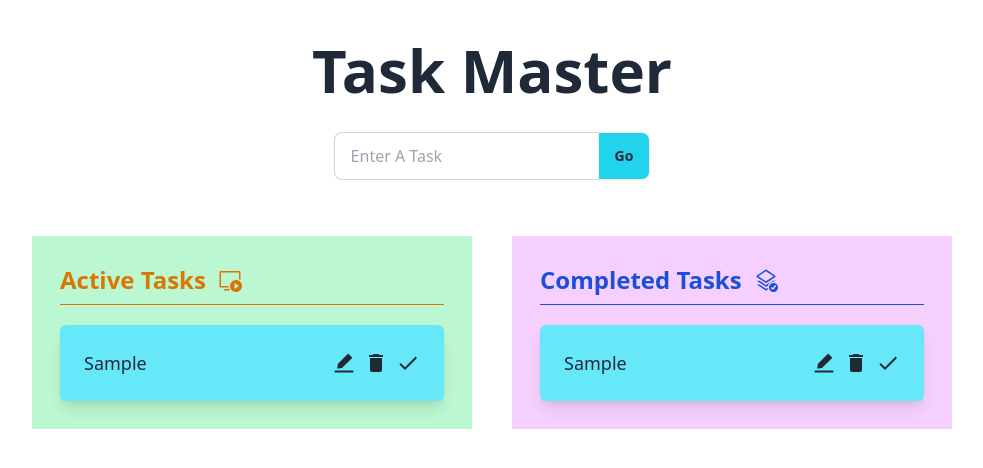
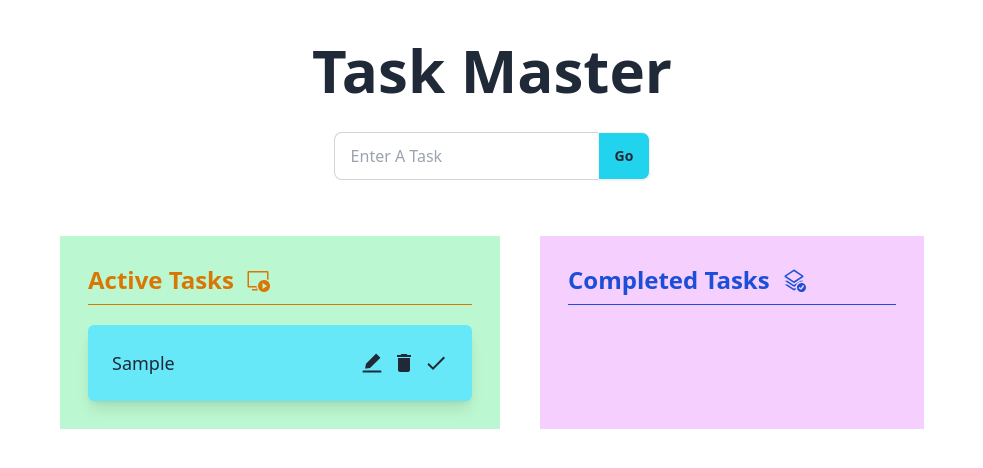
Before and after one commit to Galib-23/Task-Master, a React (Create React App) app: page / in a window 1280 px wide. Both pictures are taken after typing "Sample" into the empty fields and a click on the button "Go". Shown: the top 468 px of the page, without its empty margins (148-1131 px from the left). Built offline with nearby package versions, Linux system fonts and the light colour scheme.

Commit message:
dnd added

```diff
--- a/package.json
+++ b/package.json
@@ -9,8 +9,10 @@
     "@types/jest": "^27.5.2",
     "@types/node": "^16.18.85",
     "@types/react": "^18.2.60",
+    "@types/react-beautiful-dnd": "^13.1.8",
     "@types/react-dom": "^18.2.19",
     "react": "^18.2.0",
+    "react-beautiful-dnd": "^13.1.1",
     "react-dom": "^18.2.0",
     "react-icons": "^5.0.1",
     "react-scripts": "5.0.1",
--- a/src/App.tsx
+++ b/src/App.tsx
@@ -3,25 +3,61 @@ import React, { useState } from 'react';
 import InputField from './components/InputField';
 import { Todo } from './model';
 import TodoList from './components/TodoList';
+import { DragDropContext, DropResult } from 'react-beautiful-dnd';
+import { act } from 'react-dom/test-utils';
 
-const App: React.FC = () =>{
+const App: React.FC = () => {
 
   const [todo, setTodo] = useState<string>("");
   const [todos, setTodos] = useState<Todo[]>([]);
+  const [completedTodos, setCompletedTodos] = useState<Todo[]>([]);
 
   const handleAddTodo = (e: React.FormEvent) => {
     e.preventDefault();
-    if(todo){
-      setTodos([...todos, {id: Date.now(), todo, isDone: false}]);
+    if (todo) {
+      setTodos([...todos, { id: Date.now(), todo, isDone: false }]);
       setTodo("");
     }
   }
+
+  const onDragEnd = (result:DropResult) => {
+    const {source, destination} = result;
+    //console.log(result) --> see this to understand below codes
+    if(!destination) return;
+    if(destination.droppableId === source.droppableId && destination.index === source.index) return;
+
+    let add;
+    let active = todos;
+    let complete = completedTodos;
+
+    if(source.droppableId === "TodosList"){
+      add = active[source.index];
+      active.splice(source.index, 1);
+    }else{
+      add = complete[source.index];
+      complete.splice(source.index, 1);
+    }
+
+    if(source.droppableId === "TodosList"){
+      complete.splice(destination.index, 0, add);
+      //complete.push(add); --> this adds on last but above adds on a particular index
+    }else{
+      active.splice(destination.index, 0, add);
+      //active.push(add) --> this adds on last but above adds on a particular index
+    }
+    setCompletedTodos(complete);
+    setTodos(active);
+
+  }
+
   return (
-    <div className=''>
-      <h2 className='text-center text-6xl mt-10 mb-8 font-extrabold'>Task Master</h2>
-      <InputField todo={todo} setTodo={setTodo} handleAddTodo={handleAddTodo} />
-      <TodoList todos={todos} setTodos={setTodos}/>
-    </div>
+    <DragDropContext onDragEnd={onDragEnd}>
+      <div className=''>
+        <h2 className='text-center text-6xl mt-10 mb-8 font-extrabold'>Task Master</h2>
+        <InputField todo={todo} setTodo={setTodo} handleAddTodo={handleAddTodo} />
+        <TodoList todos={todos} setTodos={setTodos} completedTodos={completedTodos} setCompletedTodos={setCompletedTodos} />
+      </div>
+    </DragDropContext>
   );
 }
 
--- a/src/components/TodoCard.tsx
+++ b/src/components/TodoCard.tsx
@@ -3,17 +3,20 @@ import { Todo } from "../model"
 import { AiFillEdit } from "react-icons/ai";
 import { MdDelete, MdDone } from "react-icons/md";
 import { LuSave } from "react-icons/lu";
+import { Draggable } from "react-beautiful-dnd";
 
 type Props = {
+    index: number;
     todo: Todo;
     todos: Todo[];
     setTodos: React.Dispatch<React.SetStateAction<Todo[]>>;
+    completed: boolean;
 }
 
 
 
 
-const TodoCard = ({ todo, todos, setTodos }: Props) => {
+const TodoCard = ({ todo, todos, setTodos, index, completed }: Props) => {
 
 
     const [isEditing, setIsEditing] = useState<boolean>(false);
@@ -22,9 +25,9 @@ const TodoCard = ({ todo, todos, setTodos }: Props) => {
     const handleEditTodo = (e: React.FormEvent, id: number) => {
         e.preventDefault();
 
-        setTodos(todos.map(todo=>(
+        setTodos(todos.map(todo => (
             todo.id === id ?
-            {...todo, todo: editedTodo}
+                { ...todo, todo: editedTodo }
                 : todo
         )));
         setIsEditing(false);
@@ -32,7 +35,7 @@ const TodoCard = ({ todo, todos, setTodos }: Props) => {
 
     const handleDone = (id: number) => {
         setTodos(
-            todos.map((todo) => todo.id === id ? {...todo, isDone: !todo.isDone}: todo)
+            todos.map((todo) => todo.id === id ? { ...todo, isDone: !todo.isDone } : todo)
         )
     }
 
@@ -44,12 +47,19 @@ const TodoCard = ({ todo, todos, setTodos }: Props) => {
 
     const inputRef = useRef<HTMLInputElement>(null);
 
-    useEffect(()=> {
+    useEffect(() => {
         inputRef.current?.focus();
-    } ,[isEditing])
+    }, [isEditing])
 
     return (
-        <div className="p-6 bg-cyan-300 flex items-center justify-between w-96 mt-4 rounded-md shadow-lg hover:bg-cyan-200 cursor-pointer hover:scale-105">
+        <Draggable draggableId={todo.id.toString()} index={index}>
+            {
+                (provided) => (
+                    <div
+                    {...provided.draggableProps}
+                    {...provided.dragHandleProps}
+                    ref={provided.innerRef}
+                    className="p-6 bg-cyan-300 flex items-center justify-between w-96 mt-4 rounded-md shadow-lg hover:bg-cyan-200 cursor-pointer hover:scale-105">
                 <div>
                     {
                         isEditing ? (
@@ -59,14 +69,14 @@ const TodoCard = ({ todo, todos, setTodos }: Props) => {
                                     className="py-1 px-2 rounded-sm"
                                     type="text"
                                     value={editedTodo}
-                                onChange={(e)=>{
+                                    onChange={(e) => {
                                         setEditedTodo(e.target.value);
                                     }}
                                 />
-                            <LuSave onClick={(e)=>handleEditTodo(e,todo.id)} className="text-xl ml-2 text-white hover:text-gray-900" />
+                                <LuSave onClick={(e) => handleEditTodo(e, todo.id)} className="text-xl ml-2 text-white hover:text-gray-900 hover:cursor-pointer" />
                             </div>
                         ) : (
-                        todo.isDone ?
+                            (todo.isDone || completed) ?
                                 <div>
                                     <p className="line-through text-red-500 text-lg">{todo.todo}</p>
                                 </div>
@@ -76,23 +86,26 @@ const TodoCard = ({ todo, todos, setTodos }: Props) => {
                     }
                 </div>
                 <div className="flex gap-2">
-                <span onClick={() => {
-                    if(!isEditing && !todo.isDone){
+                    <span className="hover:cursor-pointer" onClick={() => {
+                        if (!isEditing && !todo.isDone) {
                             setIsEditing(true);
                         }
                     }
                     }><AiFillEdit className="text-2xl hover:text-white" /></span>
 
-                <span onClick={()=>{
+                    <span className="hover:cursor-pointer" onClick={() => {
                         handleDelete(todo.id);
                     }}><MdDelete className="text-2xl hover:text-white" /></span>
 
-                <span onClick={()=> {
+                    <span className="hover:cursor-pointer" onClick={() => {
                         handleDone(todo.id)
                     }}><MdDone className="text-2xl hover:text-white" /></span>
                 </div>
             </div>
                 )
             }
+        </Draggable>
+    )
+}
 
 export default TodoCard
--- a/src/components/TodoList.tsx
+++ b/src/components/TodoList.tsx
@@ -1,3 +1,4 @@
+import { Droppable } from "react-beautiful-dnd";
 import { Todo } from "../model"
 import TodoCard from "./TodoCard";
 import { VscLayersActive } from "react-icons/vsc";
@@ -6,30 +7,51 @@ import { VscVmRunning } from "react-icons/vsc";
 interface Props {
   todos: Todo[];
   setTodos: React.Dispatch<React.SetStateAction<Todo[]>>;
+  completedTodos: Todo[];
+  setCompletedTodos: React.Dispatch<React.SetStateAction<Todo[]>>;
 }
 
-const TodoList = ({ todos, setTodos }: Props) => {
+const TodoList = ({ todos, setTodos, completedTodos, setCompletedTodos }: Props) => {
   return (
     <div className="flex flex-col md:flex-row justify-center">
       <div className="mt-14 flex gap-10">
-        <div className="bg-green-200 p-7">
+        <Droppable droppableId="TodosList">
+          {
+            (provided) => (
+              <div
+              className="bg-green-200 p-7 min-w-96"
+              ref={provided.innerRef}
+              {...provided.droppableProps}
+              >
                 <h2 className="text-2xl font-bold text-amber-600 flex items-center gap-3">Active Tasks <span><VscVmRunning /></span></h2>
                 <hr className="mt-2 h-px border-0 bg-amber-600 mb-5" />
                 {
-            todos.map((todo) => (
-              <TodoCard key={todo.id} todo={todo} todos={todos} setTodos={setTodos} />
+                  todos.map((todo, index) => (
+                    <TodoCard completed={false} index={index} key={todo.id} todo={todo} todos={todos} setTodos={setTodos} />
                   ))
                 }
+                {provided.placeholder}
               </div>
-        <div className="bg-fuchsia-200 p-7">
+            )
+          }
+
+        </Droppable>
+        <Droppable droppableId="TodosRemove">
+          {
+            (provided) => (
+              <div className="bg-fuchsia-200 p-7 min-w-96" ref={provided.innerRef} {...provided.droppableProps}>
                 <h2 className="text-2xl font-bold text-blue-700 flex items-center gap-3">Completed Tasks <span><VscLayersActive /></span></h2>
                 <hr className="mt-2 h-px border-0 bg-blue-700 mb-5" />
                 {
-            todos.map((todo) => (
-              <TodoCard key={todo.id} todo={todo} todos={todos} setTodos={setTodos} />
+                 completedTodos && completedTodos.map((todo, index) => (
+                    <TodoCard completed={true} index={index} key={todo.id} todo={todo} todos={completedTodos} setTodos={setCompletedTodos} />
                   ))
                 }
+                {provided.placeholder}
               </div>
+            )
+          }
+        </Droppable>
       </div>
     </div>
   )
--- a/src/index.tsx
+++ b/src/index.tsx
@@ -7,7 +7,7 @@ const root = ReactDOM.createRoot(
   document.getElementById('root') as HTMLElement
 );
 root.render(
-  <React.StrictMode>
+  <div>
       <App />
-  </React.StrictMode>
+  </div>
 );
```
Also changed, not shown: 2 other files (tests, documents, lock files or other folders). Lines whose indentation alone changed are shown as unchanged.
